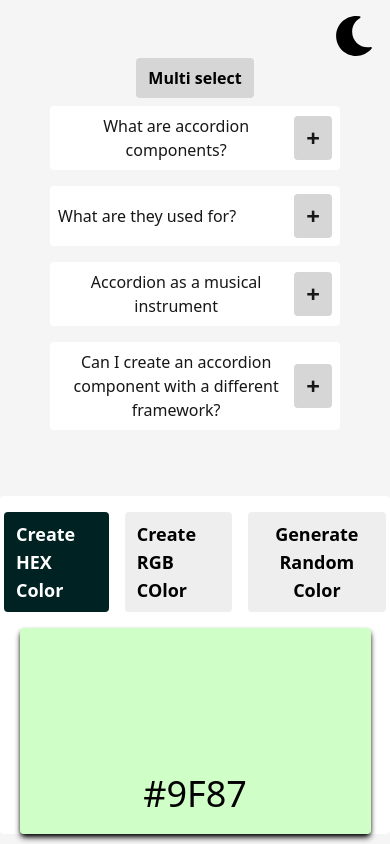
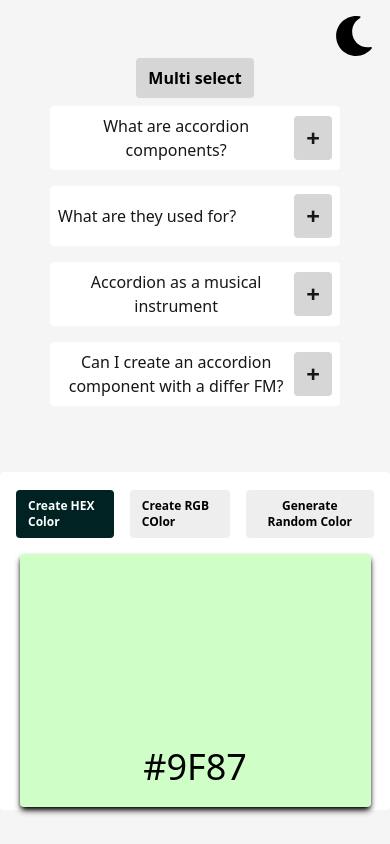
Before and after one commit to hassanjan1841/react-accordian, a React (Vite) app: page / in a window 390 px wide. Built offline with nearby package versions, Linux system fonts and the light colour scheme.

Commit message:
added the more responsive to the buttons of random and some text of accordian

```diff
--- a/src/components/accordian/data.js
+++ b/src/components/accordian/data.js
@@ -19,7 +19,7 @@
   },
   {
     id: "4",
-    question: "Can I create an accordion component with a different framework?",
+    question: "Can I create an accordion component with a differ FM?",
     answer:
       "Yes of course, it is very possible to create an accordion component with another framework.",
   },
--- a/src/components/randomColorGenerator/index.jsx
+++ b/src/components/randomColorGenerator/index.jsx
@@ -25,20 +25,31 @@
   };
   return (
     <div className="element-primary flex-center h-[40vh] max-w-[800px] flex-col">
-      <div className="flex-center my-4 w-full gap-4 px-1">
+      <div className="flex-center my-4 w-full gap-4 px-4">
         <span
-          className={hex ? "btn-active" : "btn-primary"}
+          className={
+            hex
+              ? "btn-active text-xs md:text-3xl"
+              : "btn-primary text-xs md:text-3xl"
+          }
           onClick={() => toggleHex()}
         >
           Create HEX Color
         </span>
         <span
-          className={rgb ? "btn-active" : "btn-primary"}
+          className={
+            rgb
+              ? "btn-active text-xs md:text-3xl"
+              : "btn-primary text-xs md:text-3xl"
+          }
           onClick={() => toggleRGB()}
         >
           Create RGB COlor
         </span>
-        <button className="btn-primary" onClick={() => randomGenerator()}>
+        <button
+          className="btn-primary text-xs md:text-3xl"
+          onClick={() => randomGenerator()}
+        >
           Generate Random Color
         </button>
       </div>
```
